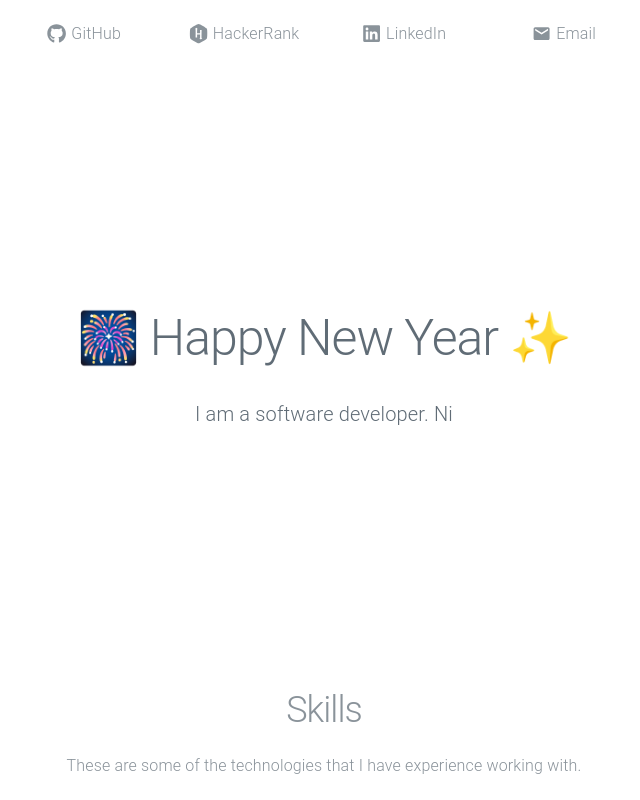
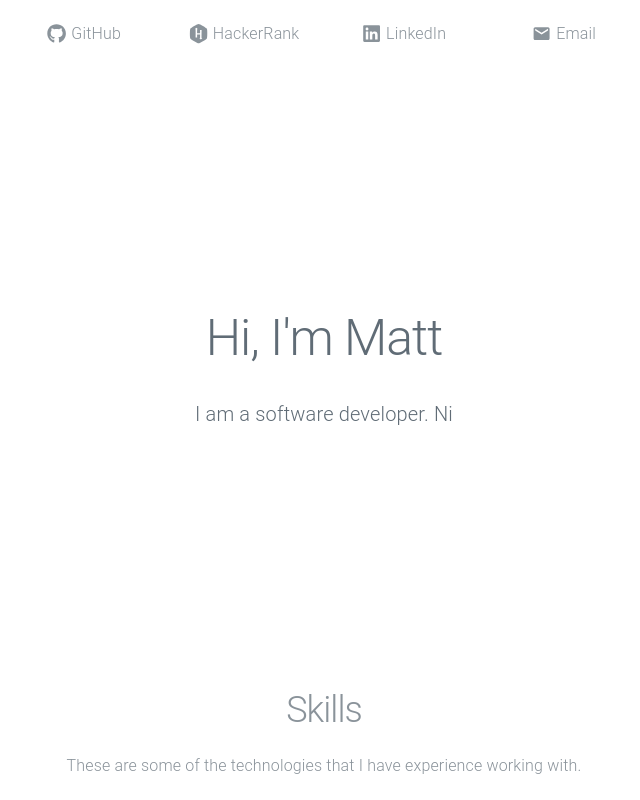
Before and after one commit to mshubat/mshubat.github.io, a Gatsby site: page / in a window 1280 px wide. Shown: the top 800 px of the page, without its empty margins (316-956 px from the left). Built offline with nearby package versions, Linux system fonts and the light colour scheme; Gatsby itself is replaced by a stand-in of ours.

Commit message:
fixed date fix

```diff
--- a/src/pages/index.js
+++ b/src/pages/index.js
@@ -82,7 +82,7 @@ export default function Home() {
     let humanMonth = d.getMonth() + 1;   // 0 - 11
     let day = d.getDate();      // 1 - 31
 
-    const monthDay = "1-1";//humanMonth+"-"+day;
+    const monthDay = humanMonth+"-"+day;
     setTitle(monthDay in titles ? titles[monthDay] : titles["default"]);
   }
 
```
